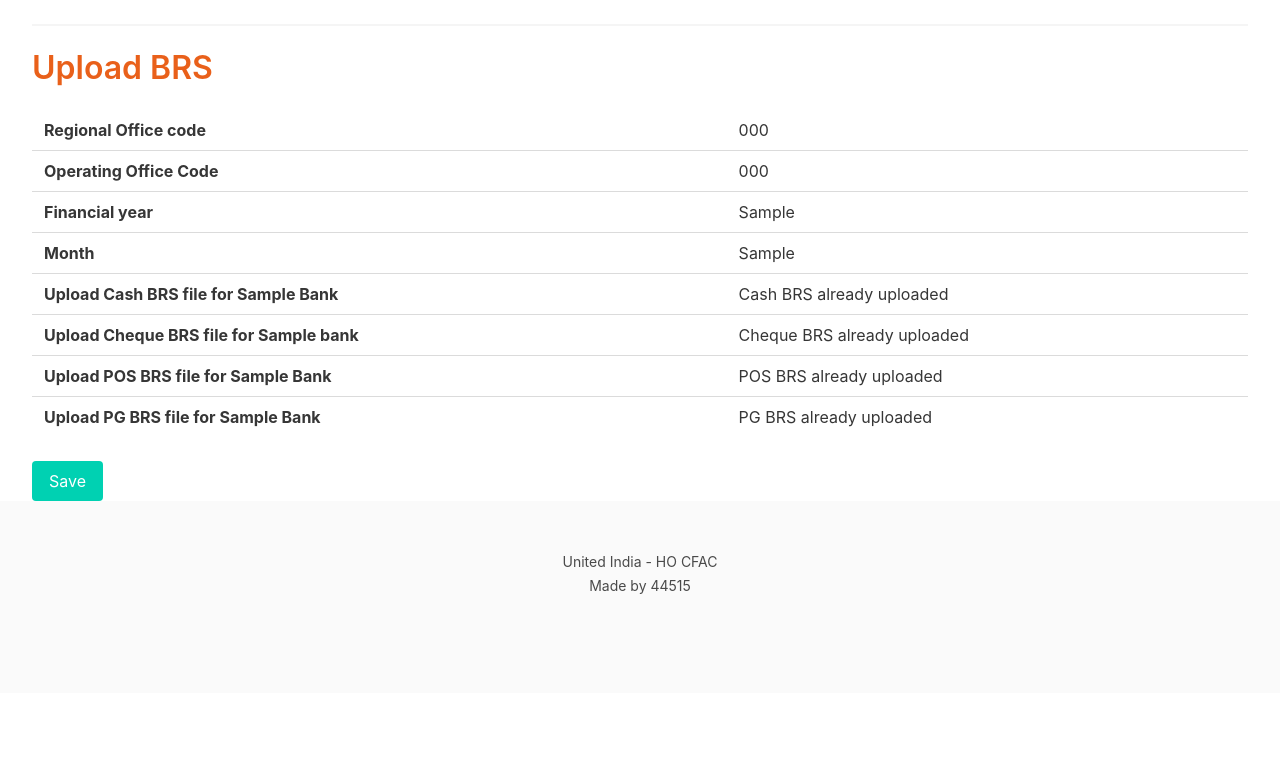
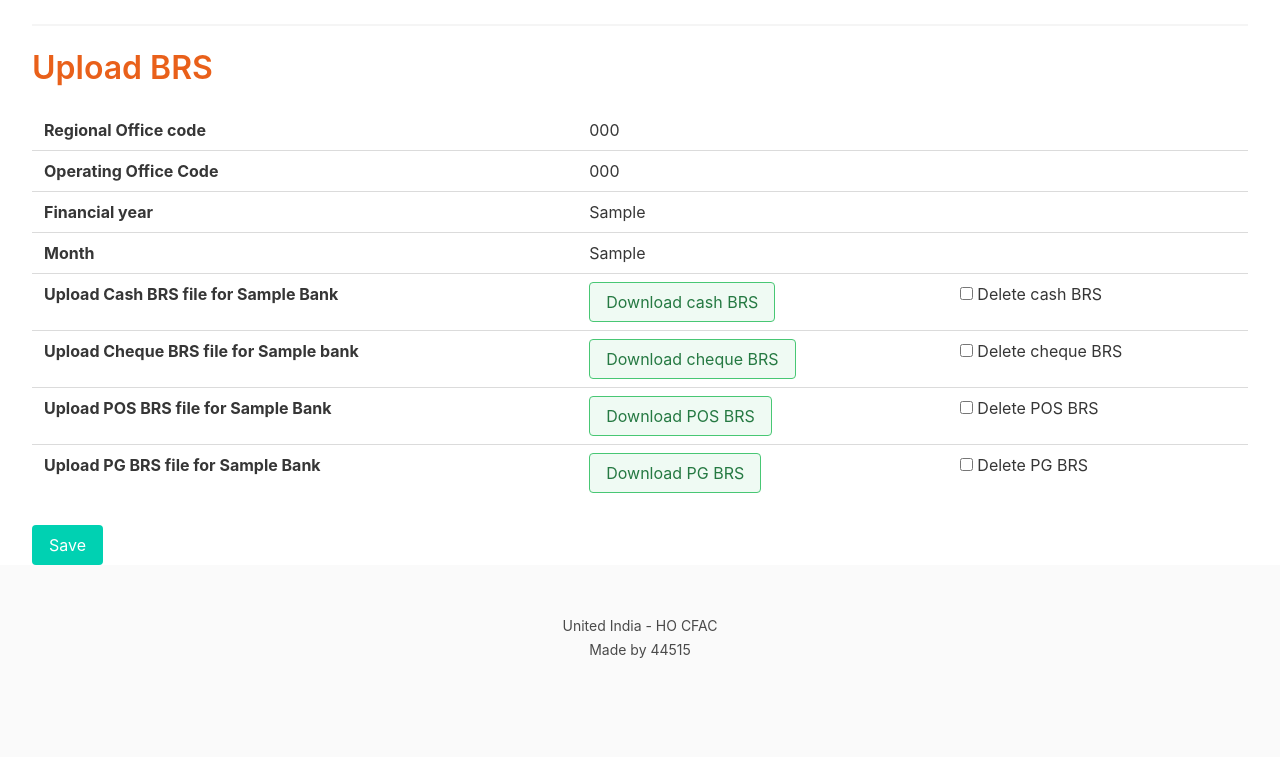
Before and after one commit to jokerdino/cfac_portal, a Flask app: page /brs/upload_brs/1 in a window 1280 px wide. Shown: the part 56-813 px from the top of the page. Before the commit the page ends 650 px from the top, so only its background shows below. Run offline with Flask 3, Linux system fonts and the light colour scheme; a user stored in the database is signed in; tables that the repository leaves empty hold one stand-in row (values such as "Sample post"); some libraries are stand-ins or nearby versions.

Commit message:
Download and delete methods in BRS

```diff
--- a/app/brs/forms.py
+++ b/app/brs/forms.py
@@ -1,8 +1,12 @@
 from flask_wtf import FlaskForm
-from wtforms import FileField
+from wtforms import BooleanField, FileField
 
 class BRSForm(FlaskForm):
     cash_brs_file = FileField("Upload cash BRS")
     cheque_brs_file = FileField("Upload Cheque BRS")
     pos_brs_file = FileField("Upload POS BRS")
     pg_brs_file = FileField("Upload PG BRS")
+    delete_cash_brs = BooleanField("Delete cash BRS")
+    delete_cheque_brs = BooleanField("Delete cheque BRS")
+    delete_pos_brs = BooleanField("Delete POS BRS")
+    delete_pg_brs = BooleanField("Delete PG BRS")
--- a/app/brs/routes.py
+++ b/app/brs/routes.py
@@ -1,6 +1,7 @@
+from datetime import datetime
 import pandas as pd
 
-from flask import flash, redirect, render_template, request, url_for
+from flask import current_app, flash, redirect, render_template, request, send_from_directory, url_for
 from flask_login import current_user
 import jinja2
 from sqlalchemy import create_engine
@@ -21,15 +22,12 @@ def brs_home_page():
         brs_entries = BRS.query.filter(BRS.uiic_office_code == current_user.oo_code)
     else:
         brs_entries = BRS.query.all()
-    return render_template("brs_home.html", brs_entries=brs_entries, colour_check = colour_check)
+    return render_template("brs_home.html", brs_entries=brs_entries, colour_check = colour_check, percent_completed = percent_completed)
 
-#@jinja2.pass_eval_context()
-#@brs_bp.app_template_filter()
+
 def colour_check(brs_key):
     brs_entry = BRS.query.get_or_404(brs_key)
-
     bool_cash = True if brs_entry.cash_brs_file else False
- #   print(brs_key, bool_cash)
     bool_cheque = True if brs_entry.cheque_brs_file else False
     if brs_entry.pg_bank:
         bool_pg = True if brs_entry.pg_brs_file else False
@@ -41,20 +39,36 @@ def colour_check(brs_key):
         bool_pos = True
     colour_code = all([bool_cash, bool_cheque, bool_pg, bool_pos])
     return colour_code
-  #  if colour_code:
-  #      return "YES"#
-  #  else:
-  #      return "NO"#colour_code
+
+def percent_completed(brs_key):
+    brs_entry = BRS.query.get_or_404(brs_key)
+    denom = 2
+    numerator = 0
+    if brs_entry.cash_brs_file:
+        numerator += 1
+    if brs_entry.cheque_brs_file:
+        numerator += 1
+    if brs_entry.pg_bank:
+        denom += 1
+        if brs_entry.pg_brs_file:
+            numerator += 1
+    if brs_entry.pos_bank:
+        denom += 1
+        if brs_entry.pos_brs_file:
+            numerator += 1
+    return (numerator / denom) * 100
 
 
 
 @brs_bp.route("/upload", methods=["POST", "GET"])
 def bulk_upload_brs():
+
+    from config import Config
     if request.method == "POST":
         upload_file = request.files.get("file")
         df_user_upload = pd.read_csv(upload_file)
         engine = create_engine(
-            "postgresql://barneedhar:barneedhar@localhost:5432/coinsurance"
+            current_app.config.get('SQLALCHEMY_DATABASE_URI')
         )
         df_user_upload.to_sql("brs", engine, if_exists="append", index=False)
         flash("BRS records have been uploaded to database.")
@@ -70,7 +84,7 @@ def bulk_upload_brs():
 def generate_brs_filenames(office_code, period, brs_type, bank, filename):
     file_extension = filename.rsplit(".", 1)[1]
     generated_filename = (
-        f"{office_code} - {period} - {brs_type} - {bank}.{file_extension}"
+        f"{office_code} - {period} - {brs_type} - {bank} - {datetime.now()}.{file_extension}"
     )
     return generated_filename
 
@@ -122,6 +136,41 @@ def upload_brs(brs_key):
             )
             form.pos_brs_file.data.save("brs/pos/" + filename)
             brs_entry.pos_brs_file = filename
+        if form.data['delete_cash_brs']:
+            brs_entry.cash_brs_file = None
+        if form.data['delete_cheque_brs']:
+            brs_entry.cheque_brs_file = None
+        if form.data['delete_pos_brs']:
+            brs_entry.pos_brs_file = None
+        if form.data['delete_pg_brs']:
+            brs_entry.pg_brs_file = None
         db.session.commit()
         return redirect(url_for("brs.brs_home_page"))
     return render_template("upload_brs.html", brs_entry=brs_entry, form=form)
+
+@brs_bp.route("/<string:requirement>/<int:brs_id>", methods=["POST", "GET"])
+def download_document(requirement, brs_id):
+    brs_entry = BRS.query.get_or_404(brs_id)
+
+
+
+    if requirement == "cash":
+     #   file_extension = brs_entry.cash_brs_file.rsplit(".", 1)[1]
+        path = brs_entry.cash_brs_file
+    elif requirement == "cheque":
+      #  file_extension = brs_entry.statement.rsplit(".", 1)[1]
+        path = brs_entry.cheque_brs_file
+    elif requirement == "pg":
+       # file_extension = brs_entry.ri_confirmation.rsplit(".", 1)[1]
+        path = brs_entry.pg_brs_file
+    elif requirement == "pos":
+        path = brs_entry.pos_brs_file
+    else:
+        return "No such requirement"
+
+    return send_from_directory(
+        directory=f"brs/{requirement}/",
+        path=path,
+        as_attachment=True,
+
+    )
--- a/app/brs/templates/upload_brs.html
+++ b/app/brs/templates/upload_brs.html
@@ -7,42 +7,65 @@
     {{ form.csrf_token }}
     <table class="table is-fullwidth is-hoverable">
 
-        <tr><th>Regional Office code</th><td>{{ brs_entry.uiic_regional_code }}</td></tr>
-          <tr><th>Operating Office Code</th><td>{{ brs_entry.uiic_office_code }}</td></tr>
-            <tr><th>Financial year</th><td>{{ brs_entry.financial_year }}</td></tr>
-              <tr><th>Month</th><td>{{ brs_entry.month }}</td></tr>
+        <tr><th>Regional Office code</th><td>{{ brs_entry.uiic_regional_code }}</td><td></td></tr>
+          <tr><th>Operating Office Code</th><td>{{ brs_entry.uiic_office_code }}</td><td></td></tr>
+            <tr><th>Financial year</th><td>{{ brs_entry.financial_year }}</td><td></td></tr>
+              <tr><th>Month</th><td>{{ brs_entry.month }}</td><td></td></tr>
 
         <tr> <th> Upload Cash BRS file for {{ brs_entry.cash_bank }} Bank</th>
 
         {% if brs_entry.cash_brs_file %}
-        <td> Cash BRS already uploaded </td>
+        <td>  <a class="button is-success is-outlined is-light" href='{{ url_for("brs.download_document", requirement="cash", brs_id = brs_entry.id ) }}'>Download cash BRS</a>
+        </td>
+        <td>
+        {% if current_user.user_type == "admin" %}
+      {{ form.delete_cash_brs }}  {{ form.delete_cash_brs.label }}
+        {% endif %}
+        </td>
         {% else %}
         <td>{{ form.cash_brs_file }}</td>
+        <td></td>
         {% endif %}
         </tr>
         <tr> <th> Upload Cheque BRS file for {{ brs_entry.cheque_bank }} bank</th>
                {% if brs_entry.cheque_brs_file %}
-        <td> Cheque BRS already uploaded </td>
+        <td> <a class="button is-success is-outlined is-light" href='{{ url_for("brs.download_document", requirement="cheque", brs_id = brs_entry.id ) }}'>Download cheque BRS</a>  </td>        <td>
+        {% if current_user.user_type == "admin" %}
+      {{ form.delete_cheque_brs }}  {{ form.delete_cheque_brs.label }}
+        {% endif %}
+        </td>
         {% else %}
         <td>{{ form.cheque_brs_file }}</td>
+        <td></td>
           {% endif %}
         </tr>
 
         {% if brs_entry.pos_bank %}
         <tr> <th> Upload POS BRS file for {{ brs_entry.pos_bank }} Bank</th>
                {% if brs_entry.pos_brs_file %}
-        <td> POS BRS already uploaded </td>
+        <td> <a class="button is-success is-outlined is-light" href='{{ url_for("brs.download_document", requirement="pos", brs_id = brs_entry.id ) }}'>Download POS BRS</a> </td>
+             <td>
+        {% if current_user.user_type == "admin" %}
+      {{ form.delete_pos_brs }}  {{ form.delete_pos_brs.label }}
+        {% endif %}
+        </td>
         {% else %}
         <td>{{ form.pos_brs_file }}</td>
+        <td></td>
           {% endif %}
         </tr>
         {% endif %}
         {% if brs_entry.pg_bank %}
         <tr> <th> Upload PG BRS file for {{ brs_entry.pg_bank }} Bank </th>
                {% if brs_entry.pg_brs_file %}
-        <td> PG BRS already uploaded </td>
+        <td> <a class="button is-success is-outlined is-light" href='{{ url_for("brs.download_document", requirement="pg", brs_id = brs_entry.id ) }}'>Download PG BRS</a>  </td>
+              <td>
+        {% if current_user.user_type == "admin" %}
+      {{ form.delete_pg_brs }}  {{ form.delete_pg_brs.label }}
+        {% endif %}
+        </td>
         {% else %}
-        <td>{{ form.pg_brs_file }}</td>
+        <td>{{ form.pg_brs_file }}</td><td></td>
           {% endif %}
         </tr>
 {% endif %}
```
Also changed, not shown: app/admin/admin_routes.py (+2 -13 lines), app/brs/templates/brs_home.html (+7 -5 lines), app/coinsurance/coinsurance_form.py (+29 -15 lines).
